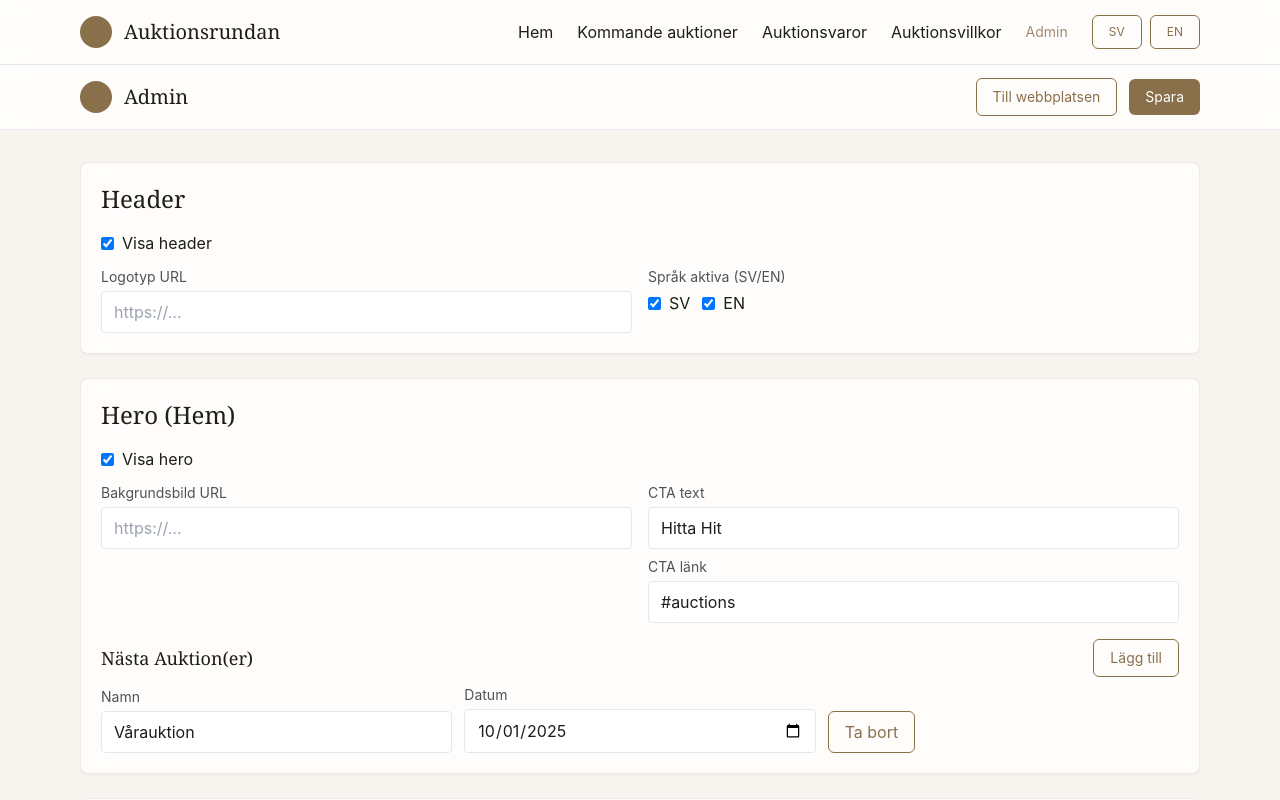
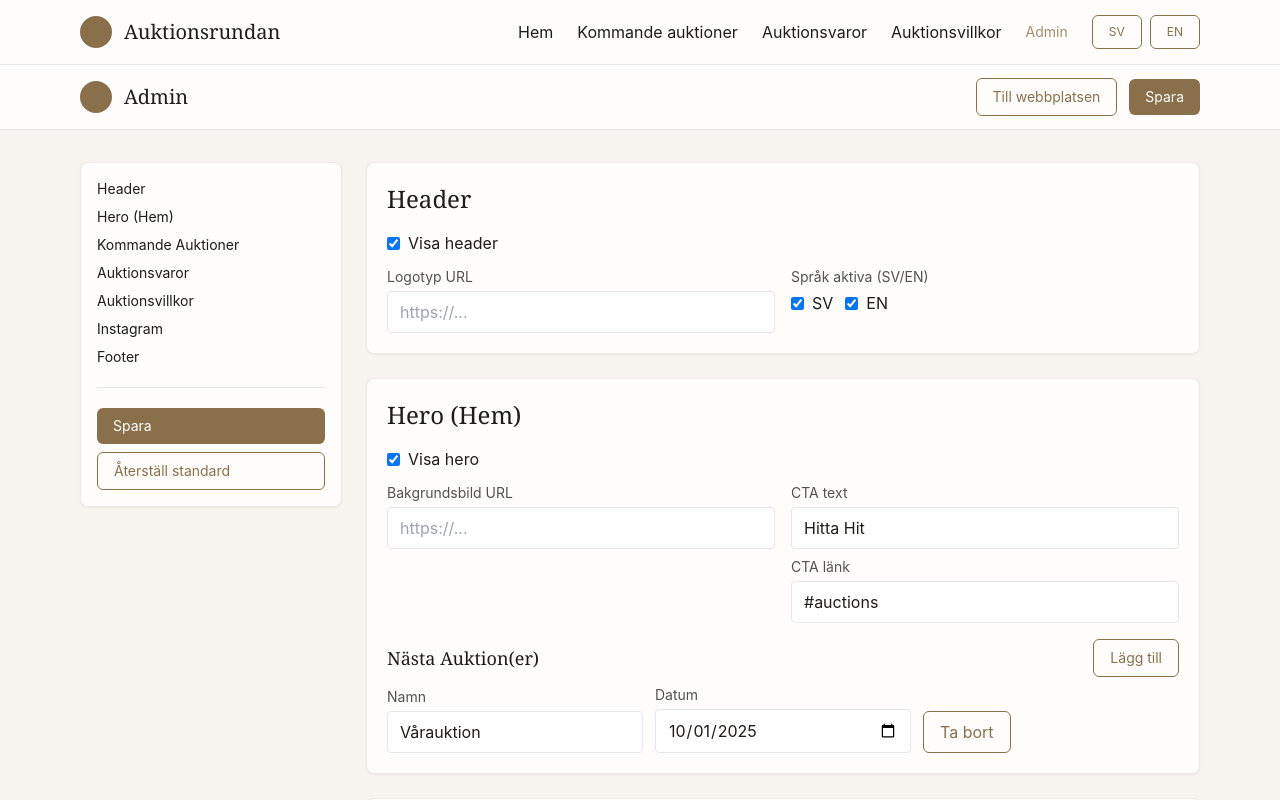
Before and after one commit to Houman6460/auktionsrundan, a React (Vite) app: page /admin in a window 1280 px wide. Both pictures are taken after typing "Sample123" into the empty fields and a click on the button "Logga in". Shown: the top 800 px of the page. Built offline with nearby package versions, Linux system fonts and the light colour scheme.

Commit message:
feat(admin): add left-side sticky menu panel with anchor navigation

```diff
--- a/src/admin/Admin.jsx
+++ b/src/admin/Admin.jsx
@@ -2,9 +2,9 @@ import React from 'react'
 import { Link } from 'react-router-dom'
 import { loadContent, saveContent, resetContent } from '../services/store'
 
-function Section({ title, children }) {
+function Section({ id, title, children }) {
   return (
-    <section className="section-card p-5">
+    <section id={id} className="section-card p-5">
       <h2 className="font-serif text-2xl mb-4">{title}</h2>
       {children}
     </section>
@@ -120,10 +120,32 @@ export default function Admin() {
         </div>
       </header>
 
-      <main className="container mx-auto px-4 py-8 grid gap-6">
-        {saved && <div className="section-card p-3 text-emerald-700 bg-emerald-50">Sparat!</div>}
+      <main className="container mx-auto px-4 py-8">
+        {saved && <div className="section-card p-3 text-emerald-700 bg-emerald-50 mb-6">Sparat!</div>}
 
-        <Section title="Header">
+        <div className="grid grid-cols-12 gap-6">
+          {/* Sidebar */}
+          <aside className="col-span-12 md:col-span-3 lg:col-span-3">
+            <div className="section-card p-4 sticky top-4 max-h-[80vh] overflow-auto">
+              <nav className="flex flex-col gap-2 text-sm">
+                <a href="#admin-header" className="hover:underline">Header</a>
+                <a href="#admin-hero" className="hover:underline">Hero (Hem)</a>
+                <a href="#admin-auctions" className="hover:underline">Kommande Auktioner</a>
+                <a href="#admin-items" className="hover:underline">Auktionsvaror</a>
+                <a href="#admin-terms" className="hover:underline">Auktionsvillkor</a>
+                <a href="#admin-instagram" className="hover:underline">Instagram</a>
+                <a href="#admin-footer" className="hover:underline">Footer</a>
+                <hr className="my-3" />
+                <button className="btn-primary w-full" onClick={save}>Spara</button>
+                <button className="btn-outline w-full" onClick={hardReset}>Återställ standard</button>
+              </nav>
+            </div>
+          </aside>
+
+          {/* Content */}
+          <div className="col-span-12 md:col-span-9 lg:col-span-9 grid gap-6">
+
+        <Section id="admin-header" title="Header">
           <label className="flex items-center gap-2 mb-3">
             <input type="checkbox" checked={!!data.header.visible} onChange={handleToggle(['header','visible'])} />
             <span>Visa header</span>
@@ -143,7 +165,7 @@ export default function Admin() {
           </div>
         </Section>
 
-        <Section title="Hero (Hem)">
+        <Section id="admin-hero" title="Hero (Hem)">
           <label className="flex items-center gap-2 mb-3">
             <input type="checkbox" checked={!!data.hero.visible} onChange={handleToggle(['hero','visible'])} />
             <span>Visa hero</span>
@@ -185,7 +207,7 @@ export default function Admin() {
           </div>
         </Section>
 
-        <Section title="Kommande Auktioner">
+        <Section id="admin-auctions" title="Kommande Auktioner">
           <label className="flex items-center gap-2 mb-3">
             <input type="checkbox" checked={!!data.auctions.visible} onChange={handleToggle(['auctions','visible'])} />
             <span>Visa sektion</span>
@@ -225,7 +247,7 @@ export default function Admin() {
           </div>
         </Section>
 
-        <Section title="Auktionsvaror">
+        <Section id="admin-items" title="Auktionsvaror">
           <label className="flex items-center gap-2 mb-3">
             <input type="checkbox" checked={!!data.items.visible} onChange={handleToggle(['items','visible'])} />
             <span>Visa sektion</span>
@@ -234,7 +256,7 @@ export default function Admin() {
           {/* Minimal editor: demonstrates structure; can be expanded later. */}
         </Section>
 
-        <Section title="Auktionsvillkor">
+        <Section id="admin-terms" title="Auktionsvillkor">
           <label className="flex items-center gap-2 mb-3">
             <input type="checkbox" checked={!!data.terms.visible} onChange={handleToggle(['terms','visible'])} />
             <span>Visa sektion</span>
@@ -247,7 +269,7 @@ export default function Admin() {
           ))}
         </Section>
 
-        <Section title="Instagram">
+        <Section id="admin-instagram" title="Instagram">
           <label className="flex items-center gap-2 mb-3">
             <input type="checkbox" checked={!!data.instagram.visible} onChange={handleToggle(['instagram','visible'])} />
             <span>Visa sektion</span>
@@ -271,7 +293,7 @@ export default function Admin() {
           </div>
         </Section>
 
-        <Section title="Footer">
+        <Section id="admin-footer" title="Footer">
           <label className="flex items-center gap-2 mb-3">
             <input type="checkbox" checked={!!data.footer.visible} onChange={handleToggle(['footer','visible'])} />
             <span>Visa footer</span>
@@ -294,9 +316,13 @@ export default function Admin() {
           </div>
         </Section>
 
+        {/* Bottom actions (duplicate for convenience) */}
         <div className="flex items-center gap-3">
           <button className="btn-primary" onClick={save}>Spara</button>
           <button className="btn-outline" onClick={hardReset}>Återställ standard</button>
+        </div>
+
+          </div>
         </div>
       </main>
     </div>
```
